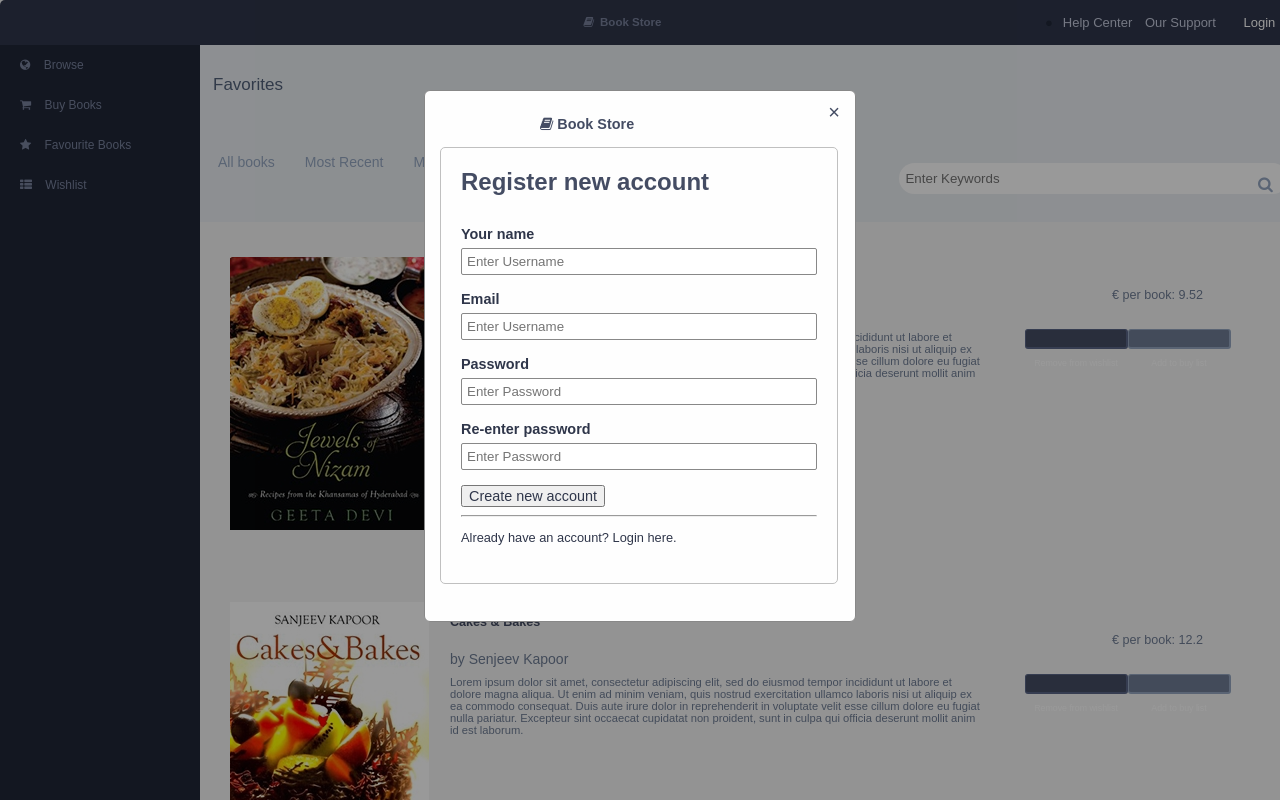
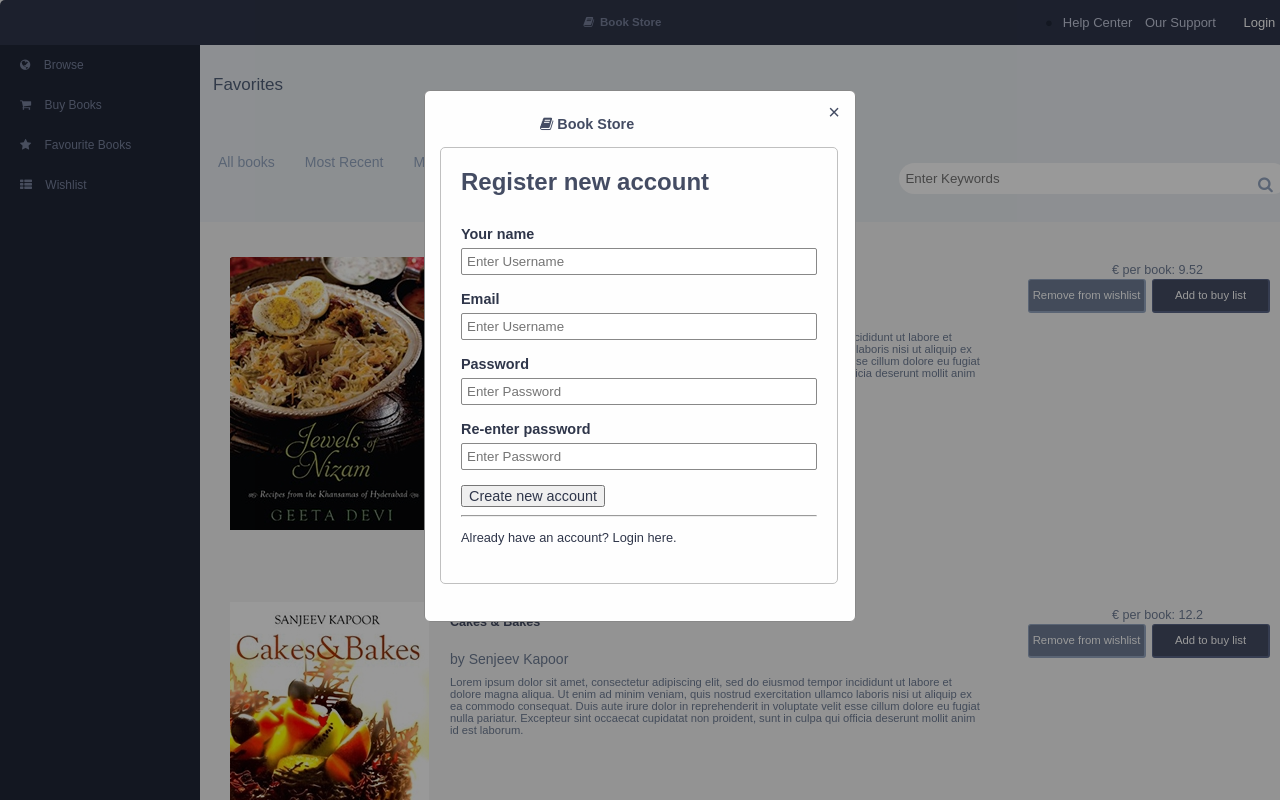
Before and after one commit to birutep/jp172_1_komanda, a React app in the folder book_store_app/: page /favourite_books in a window 1280 px wide. Shown: the top 800 px of the page. Built offline with nearby package versions, Linux system fonts and the light colour scheme.

Commit message:
Favourites: 	- Solved issue with buttons text; 	- Small changes on small buttons styles (made a bit bigger with adjusted tect size).
Wishlist:
	- Changed buttons from normal to small.

```diff
--- a/book_store_app/src/DivaiKnygomsAtvaizduot/DivKnyga3/DivKnyga3.css
+++ b/book_store_app/src/DivaiKnygomsAtvaizduot/DivKnyga3/DivKnyga3.css
@@ -5,7 +5,6 @@
     grid-template-columns: 100%;
     grid-auto-rows: 360px;
     grid-gap: 15px;
-
     font-size: 14px;
 }
 
@@ -30,7 +29,7 @@
     font-weight: 500;
     font-size: 0.9em;
     text-align: center;
-    line-height: 5em;
+    line-height: 1em;
 }
 
 .wishlist_box_book_summary {
--- a/book_store_app/src/DivaiKnygomsAtvaizduot/DivKnyga3/DivKnyga3.js
+++ b/book_store_app/src/DivaiKnygomsAtvaizduot/DivKnyga3/DivKnyga3.js
@@ -1,8 +1,6 @@
 import React from 'react';
 import cssKlases from './DivKnyga3.css';
 
-// import Mygtukas from './Mygtukai/Mygtukas';
-// import mygtukoKlases from './Mygtukai/Mygtukai.css';
 import Mygtukas from '../../Mygtukai/Mygtukas';
 import mygtukoKlases from '../../Mygtukai/Mygtukai.css';
 
@@ -12,18 +10,20 @@ const knyga3 = ( props ) => {
             <div className={cssKlases.wishlist_box_book_img}>
                 <img src={props.img} alt="book" />
             </div>
+
             <div className={cssKlases.wishlist_box_book_about}>
                 <h3>{props.name}</h3>
                 <p>by {props.author}</p>
                 <p className={cssKlases.wishlist_box_book_summary}>{props.description}</p>
             </div>
+
             <div className={cssKlases.wishlist_box_book_price_action}>
                 <div>
                     <p>&#8364; per book: <span>{props.price}</span></p>
                 </div>
                 <div>
-                    <Mygtukas pavadinimas="Remove from wishlist" klase={mygtukoKlases.buy_books_button_dark_small}/>
-                    <Mygtukas pavadinimas="Add to buy list" klase={mygtukoKlases.buy_books_button_light_small}/>
+                    <Mygtukas pavadinimas="Remove from wishlist" klase={mygtukoKlases.buy_books_button_light_small}/>
+                    <Mygtukas pavadinimas="Add to buy list" klase={mygtukoKlases.buy_books_button_dark_small}/>
                 </div>
             </div>
         </div>
--- a/book_store_app/src/DivaiKnygomsAtvaizduot/DivKnyga4/DivKnyga4.js
+++ b/book_store_app/src/DivaiKnygomsAtvaizduot/DivKnyga4/DivKnyga4.js
@@ -1,9 +1,8 @@
 import React from 'react';
 import cssKlases from './DivKnyga4.css';
+
 import Mygtukas from '../../Mygtukai/Mygtukas';
 import mygtukoKlases from '../../Mygtukai/Mygtukai.css';
-// import Mygtukas from './../DivKnyga3/Mygtukai/Mygtukas';
-// import mygtukoKlases from './../DivKnyga3/Mygtukai/Mygtukai.css';
 
 
 const knyga3 = ( props ) => {
@@ -25,8 +24,8 @@ const knyga3 = ( props ) => {
             <div className={cssKlases.action}>
                 <div>
                     <p>Price: &#8364;<span>{props.price}</span></p>
-                    <Mygtukas pavadinimas="Remove from wishlist" klase={mygtukoKlases.buy_books_button_light}/>
-                    <Mygtukas pavadinimas="Add to buy list" klase={mygtukoKlases.buy_books_button_dark}/>
+                    <Mygtukas pavadinimas="Remove from wishlist" klase={mygtukoKlases.buy_books_button_light_small}/>
+                    <Mygtukas pavadinimas="Add to buy list" klase={mygtukoKlases.buy_books_button_dark_small}/>
                 </div>
             </div>
 
--- a/book_store_app/src/Mygtukai/Mygtukai.css
+++ b/book_store_app/src/Mygtukai/Mygtukai.css
@@ -29,9 +29,11 @@
 }
 
 .buy_books_button_dark_small {
-    width: 100px;
-    height: 15px;
-    padding-top: 2px;
+    width: 115px;
+    height: 22px;
+    margin-left: 3px;
+    margin-right: 3px;
+    padding-top: 9px;
     text-align: center;
     background-color: #444c63;
     color: white;
@@ -41,13 +43,15 @@
     border-bottom: 2px solid #5a6687;
     border-radius: 3px;
     float: left;
-    font-size: 0.7em;
+    font-size: 0.9em;
 }
 
 .buy_books_button_light_small {
-    width: 100px;
-    height: 15px;
-    padding-top: 2px;
+    width: 115px;
+    height: 22px;
+    margin-left: 3px;
+    margin-right: 3px;
+    padding-top: 9px;
     text-align: center;
     background-color: #6f7d95;
     color: white;
@@ -57,7 +61,7 @@
     border-bottom: 2px solid #95a7c1;
     border-radius: 3px;
     float: left;
-    font-size: 0.7em;
+    font-size: 0.9em;
 }
 
 
--- a/book_store_app/src/SubHeader/SubHeaderBottomWishList/SubHeaderBottomWishList.js
+++ b/book_store_app/src/SubHeader/SubHeaderBottomWishList/SubHeaderBottomWishList.js
@@ -2,16 +2,13 @@ import React from 'react';
 import WishKlase from './SubHeaderBottomWishList.css';
 import Mygtukas from '../../Mygtukai/Mygtukas';
 import mygtukoKlases from '../../Mygtukai/Mygtukai.css';
-// import Mygtukas from '../../DivaiKnygomsAtvaizduot/DivKnyga3/Mygtukai/Mygtukas';
-// import mygtukoKlases from '../../DivaiKnygomsAtvaizduot/DivKnyga3/Mygtukai/Mygtukai.css';
 
 const subBottomWish = ( props ) => {
     return (
         <div className={WishKlase.style}>
-           {/* <Mygtukas pavadinimas="Clear wishlist" klase={mygtukoKlases.buy_books_button_light}/> */}
-           {/* <Mygtukas pavadinimas="Add all to wishlist" klase={mygtukoKlases.buy_books_button_dark  */}
+
+           <Mygtukas pavadinimas="Add all to wishlist" klase={mygtukoKlases.buy_books_button_dark_SubHeaderBottomWishList}/>
            <Mygtukas pavadinimas="Clear wishlist" klase={mygtukoKlases.buy_books_button_light_SubHeaderBottomWishList}/>
-           <Mygtukas pavadinimas="Add all to wishlist" klase={mygtukoKlases.buy_books_button_dark_SubHeaderBottomWishList}/>
 
         </div>
 
```
Also changed, not shown: book_store_app/src/DivaiKnygomsAtvaizduot/DivKnyga3/Mygtukai/Mygtukai.css (deleted, +0 -83 lines), book_store_app/src/DivaiKnygomsAtvaizduot/DivKnyga3/Mygtukai/Mygtukas.js (deleted, +0 -13 lines), 1 other file (tests, documents, lock files or other folders).
